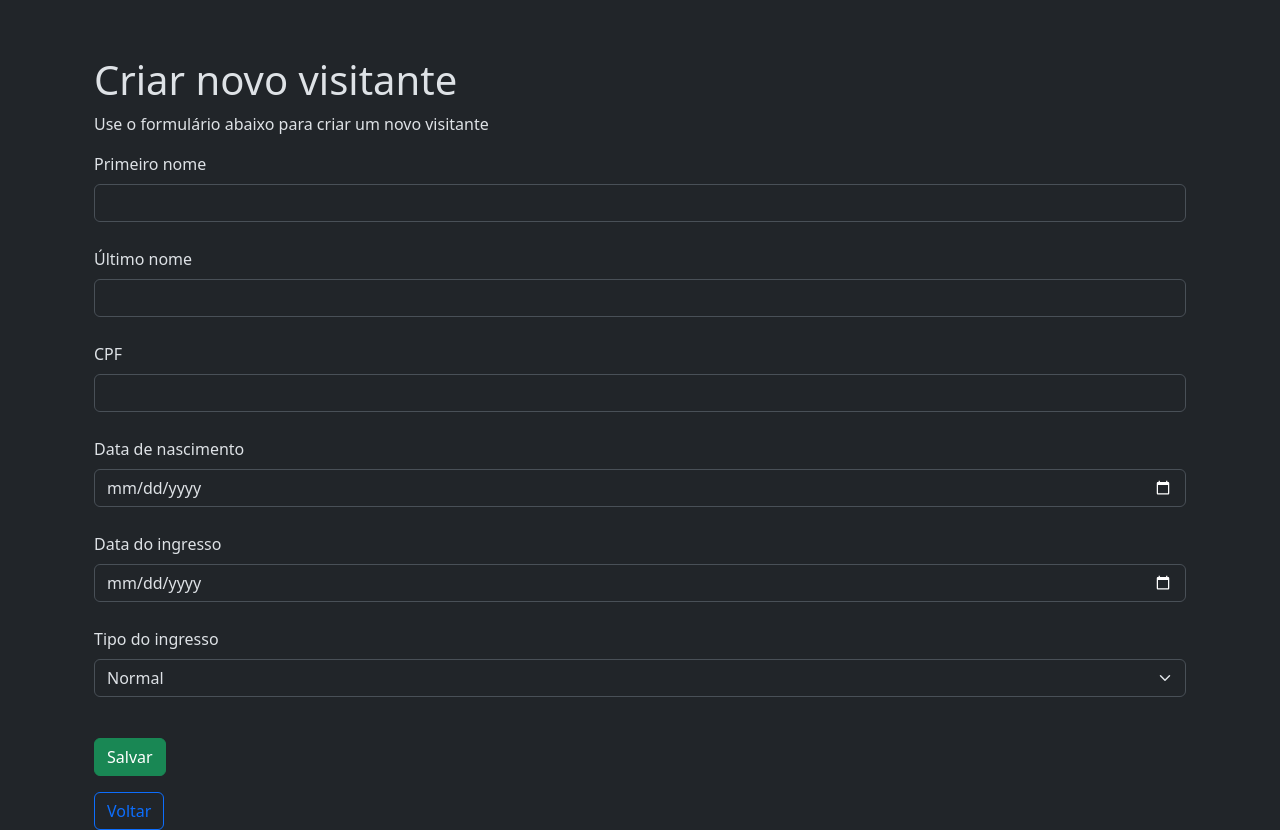
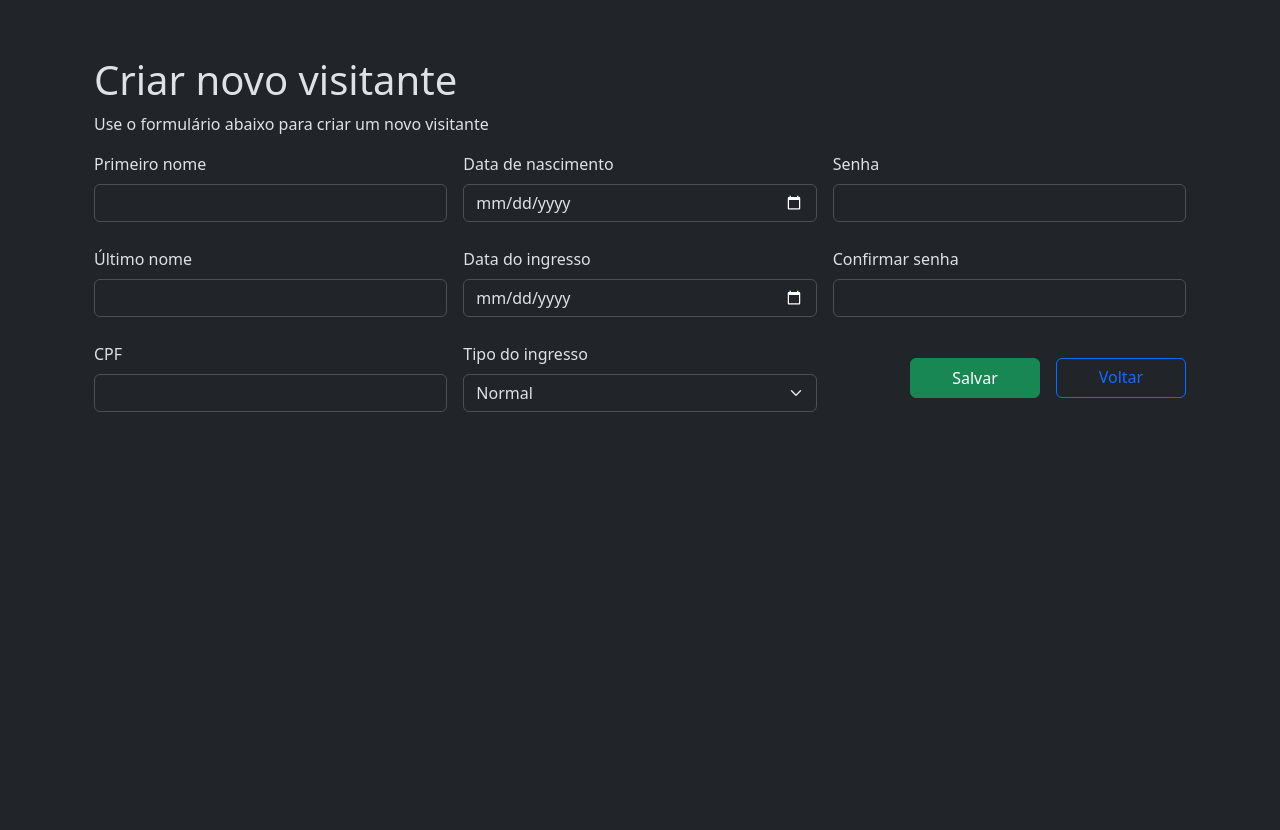
Before and after one commit to lui790/senac-python, a Django app: page /visitors/create/ in a window 1280 px wide. Shown: the part 79-909 px from the top of the page. After the commit the page ends 491 px from the top, so only its background shows below. Run offline with Django 5.2, Linux system fonts and the light colour scheme.

Commit message:
mudança na aparencia de criacao

```diff
--- a/projetos/gerenciamento-visitantes/app/models.py
+++ b/projetos/gerenciamento-visitantes/app/models.py
@@ -9,7 +9,9 @@ class Visitor(models.Model):
 
     first_name = models.CharField(max_length=100)
     last_name = models.CharField(max_length=100)
-    cpf = models.CharField(max_length=11)
+    cpf = models.CharField(max_length=11, unique=True, error_messages={
+        'unique': 'Já existe um visitante cadastrado com esse CPF.'
+    })
     birth_date = models.DateField()
     ticket_date = models.DateField()
     ticket_type = models.IntegerField(choices=TicketType.choices)
--- a/projetos/gerenciamento-visitantes/app/templates/create-visitor.html
+++ b/projetos/gerenciamento-visitantes/app/templates/create-visitor.html
@@ -17,62 +17,79 @@ Adicionar visitante
 
     <form action="./" method="post">
         {% csrf_token %}
+
+        <div class="d-flex gap-3 flex-wrap">
+            <div class="col">
+                <div>
                     <label for="first_name" class="form-label">Primeiro nome</label>
-        <input type="text" class="form-control" id="first_name" name="first_name" value="{{ form.first_name.value|default_if_none:'' }}">
+                    <input type="text" class="form-control" id="first_name" name="first_name"
+                        value="{{ form.first_name.value|default_if_none:'' }}">
                     <div class="form-text text-danger">
                         {% if form.first_name.errors %}
                         {% for error in form.first_name.errors %}
-                    <span>{{  error  }}</span>
+                        <span>{{ error }}</span>
                         {% endfor %}
                         {% else %} &nbsp; {% endif %}
+                    </div>
+                </div>
+
+                <div>
+                    <label for="last_name" class="form-label">Último nome</label>
+                    <input type="text" class="form-control" id="last_name" name="last_name"
+                        value="{{ form.last_name.value|default_if_none:'' }}">
+                    <div class="form-text text-danger">
+                        {% if form.last_name.errors %}
+                        {% for error in form.last_name.errors %}
+                        <span>{{ error }}</span>
+                        {% endfor %}
+                        {% else %} &nbsp; {% endif %}
+                    </div>
+                </div>
+
+                <div>
+                    <label for="cpf" class="form-label">CPF</label>
+                    <input type="text" class="form-control" id="cpf" name="cpf"
+                        value="{{ form.cpf.value|default_if_none:'' }}">
+                    <div class="form-text text-danger">
+                        {% if form.cpf.errors %}
+                        {% for error in form.cpf.errors %}
+                        <span>{{ error }}</span>
+                        {% endfor %}
+                        {% else %} &nbsp; {% endif %}
+                    </div>
+                </div>
 
             </div>
 
-        <label for="last_name" class="form-label">Último nome</label>
-        <input type="text" class="form-control" id="last_name" name="last_name" value="{{ form.last_name.value|default_if_none:'' }}">
-        <div class="form-text text-danger">
-            {% if form.last_name.errors %}
-                {% for error in form.last_name.errors %}
-                    <span>{{  error  }}</span>
-                {% endfor %}
-            {% else %} &nbsp; {% endif %}
+            <div class="col gap-3">
 
-        </div>
-
-        <label for="cpf" class="form-label">CPF</label>
-        <input type="text" class="form-control" id="cpf" name="cpf" value="{{ form.cpf.value|default_if_none:'' }}">
-        <div class="form-text text-danger">
-            {% if form.cpf.errors %}
-                {% for error in form.cpf.errors %}
-                    <span>{{  error  }}</span>
-                {% endfor %}
-            {% else %} &nbsp; {% endif %}
-
-        </div>
-
-
+                <div>
                     <label for="birth_date" class="form-label">Data de nascimento</label>
-        <input type="date" class="form-control" id="birth_date" name="birth_date" value="{{ form.birth_date.value|default_if_none:'' }}">
+                    <input type="date" class="form-control" id="birth_date" name="birth_date"
+                        value="{{ form.birth_date.value|default_if_none:'' }}">
                     <div class="form-text text-danger">
                         {% if form.birth_date.errors %}
                         {% for error in form.birth_date.errors %}
-                    <span>{{  error  }}</span>
+                        <span>{{ error }}</span>
                         {% endfor %}
                         {% else %} &nbsp; {% endif %}
-
+                    </div>
                 </div>
 
+                <div>
                     <label for="ticket_date" class="form-label">Data do ingresso</label>
-        <input type="date" class="form-control" id="ticket_date" name="ticket_date" value="{{ form.ticket_date.value|default_if_none:'' }}">
+                    <input type="date" class="form-control" id="ticket_date" name="ticket_date"
+                        value="{{ form.ticket_date.value|default_if_none:'' }}">
                     <div class="form-text text-danger">
                         {% if form.ticket_date.errors %}
                         {% for error in form.ticket_date.errors %}
-                    <span>{{  error  }}</span>
+                        <span>{{ error }}</span>
                         {% endfor %}
                         {% else %} &nbsp; {% endif %}
-
+                    </div>
                 </div>
 
+                <div>
                     <label for="ticket_type" class="form-label">Tipo do ingresso</label>
                     <select name="ticket_type" id="ticket_type" class="form-select">
                         <option value="1">Normal</option>
@@ -82,16 +99,49 @@ Adicionar visitante
                     <div class="form-text text-danger">
                         {% if form.ticket_type.errors %}
                         {% for error in form.ticket_type.errors %}
-                    <span>{{  error  }}</span>
+                        <span>{{ error }}</span>
                         {% endfor %}
                         {% else %} &nbsp; {% endif %}
+                    </div>
+                </div>
 
             </div>
 
-        <input type="submit" value="Salvar" class="btn btn-success mt-3">
+            <div class="col">
+                <div>
+                    <label for="cpf" class="form-label">Senha</label>
+                    <input type="password" class="form-control" id="password" name="password"
+                        value="{{ form.password.value|default_if_none:'' }}">
+                    <div class="form-text text-danger">
+                        {% if form.password.errors %}
+                        {% for error in form.password.errors %}
+                        <span>{{ error }}</span>
+                        {% endfor %}
+                        {% else %} &nbsp; {% endif %}
+                    </div>
+                </div>
+
+                <div>
+                    <label for="cpf" class="form-label">Confirmar senha</label>
+                    <input type="password" class="form-control" id="confirm_password" name="confirm_password"
+                        value="{{ form.confirm_password.value|default_if_none:'' }}">
+                    <div class="form-text text-danger">
+                        {% if form.confirm_password.errors %}
+                        {% for error in form.confirm_password.errors %}
+                        <span>{{ error }}</span>
+                        {% endfor %}
+                        {% else %} &nbsp; {% endif %}
+                    </div>
+                </div>
+
+                <div class="d-flex justify-content-end gap-3">
+                    <input type="submit" value="Salvar" class="btn btn-success mt-3 btn-custom">
+                    <a href="../" class="btn btn-outline-primary mt-3 btn-custom">Voltar</a>
+                </div>
+
+            </div>
+        </div>
     </form>
-
-    <a href="../" class="btn btn-outline-primary mt-3">Voltar</a>
 </div>
 
 <div class="modal fade" id="invalid_cpf" tabindex="-1" aria-labelledby="exampleModalLabel" aria-hidden="true">
```
Also changed, not shown: projetos/gerenciamento-visitantes/app/migrations/0003_alter_visitor_cpf.py (added), projetos/gerenciamento-visitantes/db.sqlite3. Lines whose indentation alone changed are shown as unchanged.
